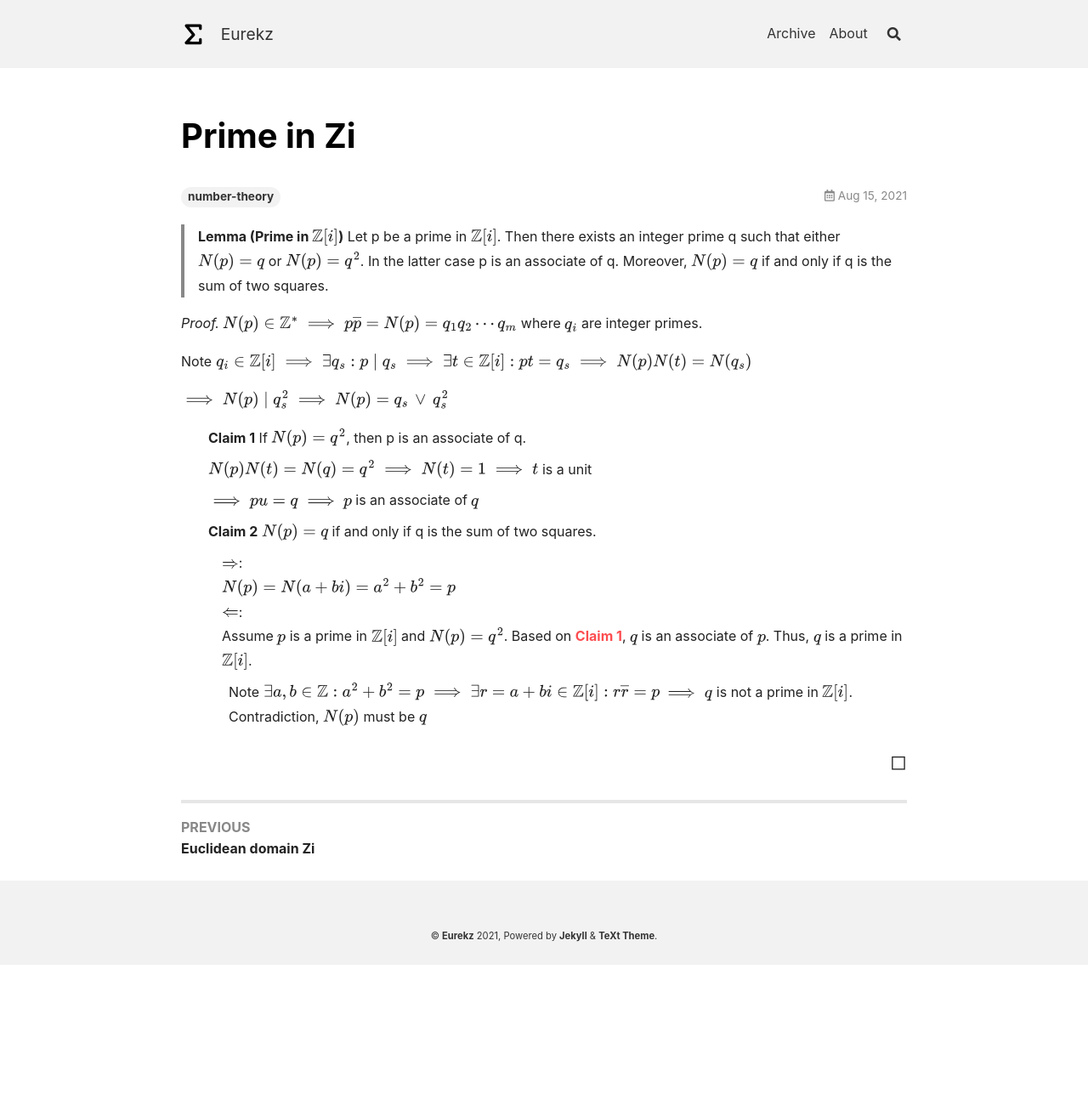
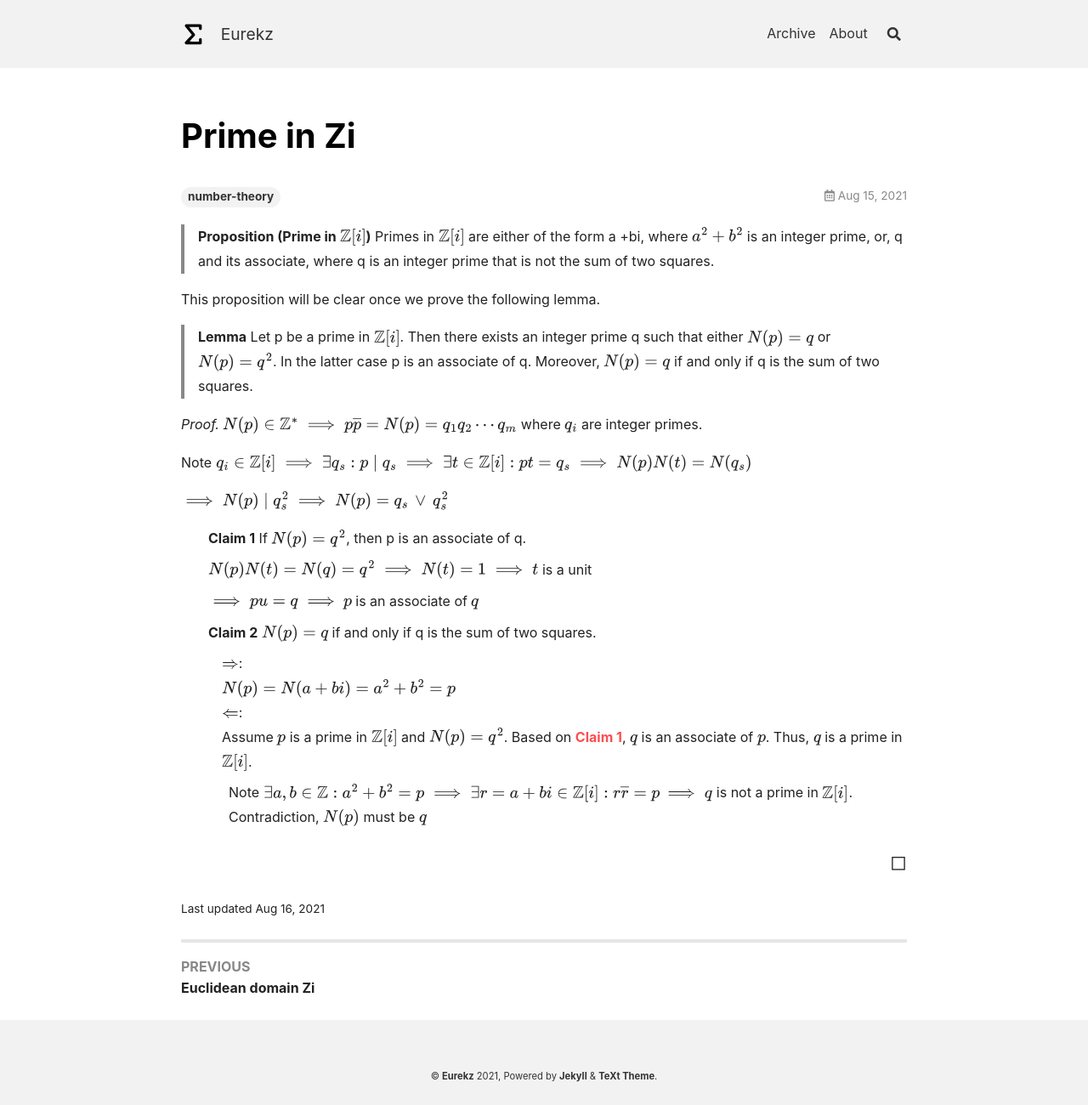
Before and after one commit to Yonderz/yonderz.github.io, a Jekyll site: the page built from _posts/2021-08-15-prime-in-zi.html, in a window 1280 px wide. Shown: the whole page at 85% size. Built offline with Jekyll 4.4.1, drawn with Linux system fonts in a browser that asks for light colours; comment, search, counter and statistics services are not loaded; before the commit the page ends 1135 px from its top, so only the background shows below that.

Commit message:
prime in zi

```diff
--- a/_posts/2021-08-15-prime-in-zi.html
+++ b/_posts/2021-08-15-prime-in-zi.html
@@ -3,18 +3,30 @@ title: Prime in Zi
 mathjax: true
 tags: number-theory
 key: 2021-08-15-prime-in-zi
+modify_date: 2021-08-16
 ---
 <blockquote class="statement">
-    <p><strong>Lemma (Prime in <span class="inline_math">\( {\mathbb Z [i] } \)</span>)</strong>
-        Let p be a prime in <span class="inline_math">\( {\mathbb Z [i] } \)</span>.<span class="intersentencespace"></span>
-        Then there exists an integer prime q such that either <span class="inline_math">\( N (p) = q \)</span> or <span
-            class="inline_math">\( N (p) = q^2 \)</span>.<span class="intersentencespace"></span> In the latter case p is an
-        associate of q.<span class="intersentencespace"></span> Moreover, <span class="inline_math">\( N (p) = q \)</span>
-        if and only if
-        q is the sum of two squares.<span class="intersentencespace"></span></p>
+    <p><strong>Proposition (Prime in <span class="inline_math">\( {\mathbb Z [i] } \)</span>)</strong>
+        Primes in <span class="inline_math">\( {\mathbb Z [i] } \)</span> are either of the form a +bi, where <span
+            class="inline_math">\( a^2 +b^2 \)</span> is an integer prime, or, q and its associate, where q is an integer
+        prime that is not the sum of two squares.<span class="intersentencespace"></span></p>
 </blockquote>
+
 <!--more-->
-<p><em>Proof. </em><span class="inline_math">\( N(p) \in \mathbb{Z}^* \implies p \overline {p} = N(p)=q_1q_2\cdots q_m \)</span>
+
+<p>This proposition will be clear once we prove the following lemma.</p>
+
+<blockquote class="statement">
+    <p><strong>Lemma</strong> Let p be a prime in <span class="inline_math">\( {\mathbb Z [i] } \)</span>.<span
+            class="intersentencespace"></span> Then there exists an integer prime q such that either <span
+            class="inline_math">\( N (p) = q \)</span> or <span class="inline_math">\( N (p) = q^2 \)</span>.<span
+            class="intersentencespace"></span> In the latter case p is an associate of q.<span
+            class="intersentencespace"></span> Moreover, <span class="inline_math">\( N (p) = q \)</span> if and only if q
+        is the sum of two squares.<span class="intersentencespace"></span></p>
+</blockquote>
+
+<p><em>Proof. </em><span class="inline_math">\( N(p) \in \mathbb{Z}^* \implies p \overline {p} = N(p)=q_1q_2\cdots q_m
+        \)</span>
     where <span class="inline_math">\( q_i \)</span> are integer primes.</p>
 <p>Note <span class="inline_math">\( q_i \in {\mathbb Z [i] } \implies \exists q_s : p \mid q_s \implies \exists t
         \in {\mathbb Z [i] } : pt=q_s \implies N(p) N(t)= N(q_s) \)</span></p>
```
